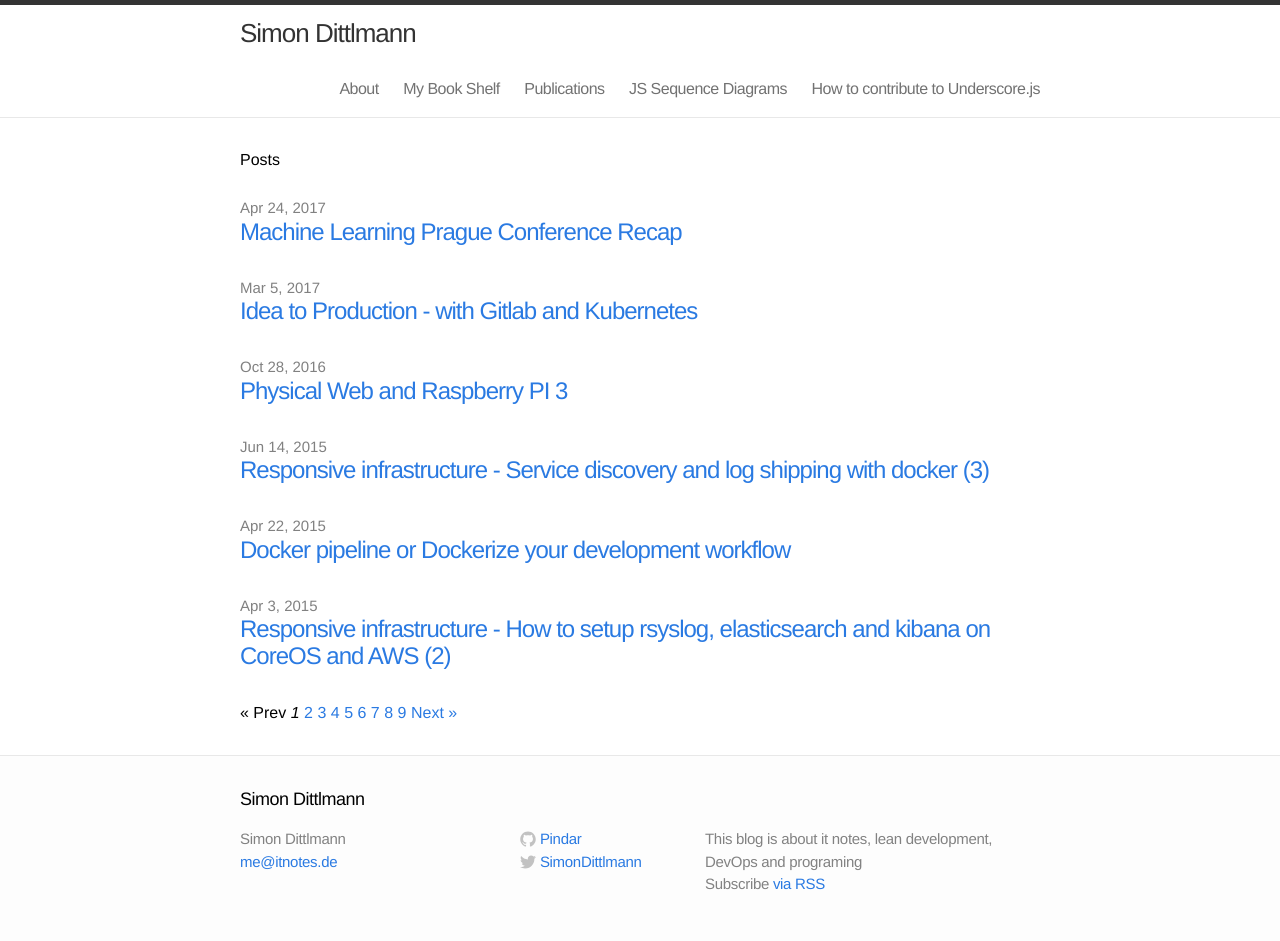
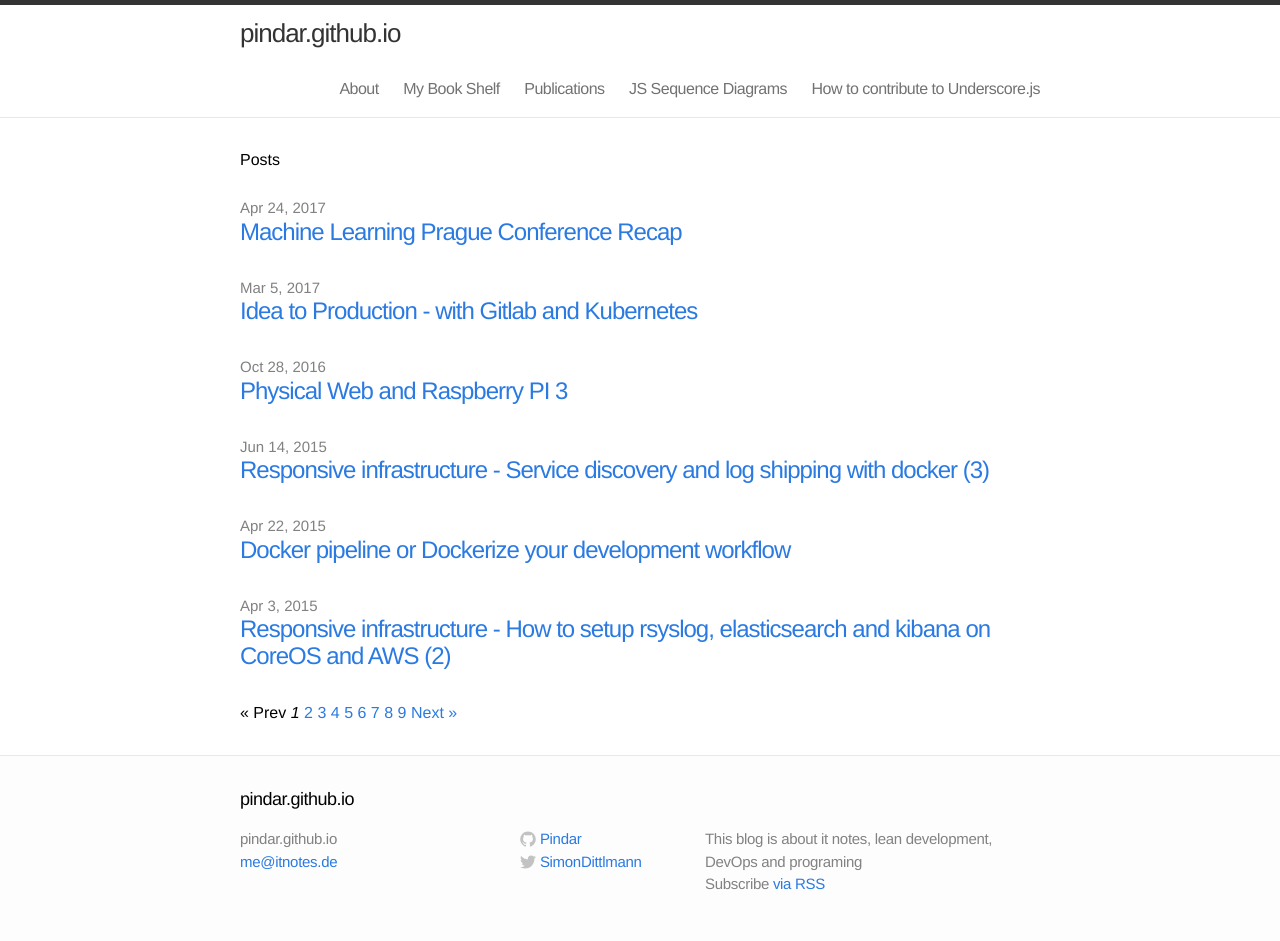
Before and after one commit to Pindar/pindar.github.io, a Jekyll site: the page built from index.html, in a window 1280 px wide. Built offline with Jekyll 4.4.1, drawn with Linux system fonts in a browser that asks for light colours; nearby versions of some CDN libraries; the list of posts is cut into pages by our own code.

Commit message:
fixing jekyll-seo-tag config problem

```diff
--- a/_config.yml
+++ b/_config.yml
@@ -1,9 +1,8 @@
 # Site settings
-title: Simon Dittlmann
 email: me@itnotes.de
 description: "This blog is about it notes, lean development, DevOps and programing"
 baseurl: ""
-url: "http://www.itnotes.de"
+url: "https://www.itnotes.de"
 twitter_username: SimonDittlmann
 github_username:  Pindar
 
```
Also changed, not shown: Gemfile.lock (added), _layouts/default.html (line endings or trailing spaces).
